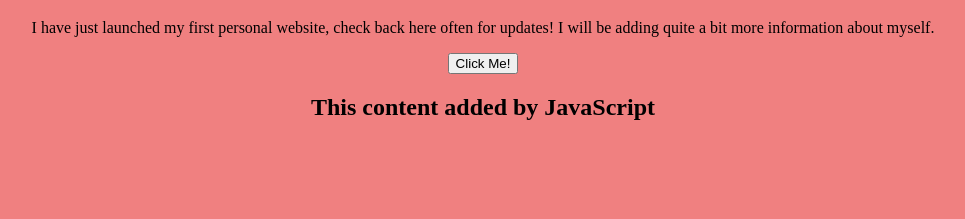
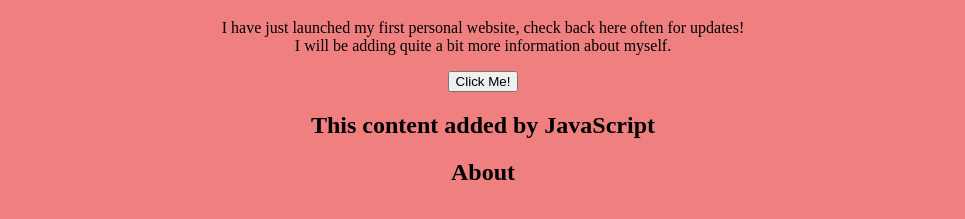
Before and after one commit to rafnicholson/first-bio-website, a plain HTML site: page index.html in a window 1280 px wide. Shown: the part 119-338 px from the top of the page, without its empty margins (157-1122 px from the left). Drawn offline with Linux system fonts and the light colour scheme.

Commit message:
Add CSS rules

```diff
--- a/index.html
+++ b/index.html
@@ -6,7 +6,7 @@
     </head>
     <body>
         <h1>Hello Everybody!</h1>
-        <p>I have just launched my first personal website, check back here often for updates!
+        <p>I have just launched my first personal website, check back here often for updates! <br>
             I will be adding quite a bit more information about myself.</p>
 
         <div>
@@ -14,5 +14,8 @@
         </div>
 
         <script type="text/javascript" src="./script.js"></script>
+        <div id="bio">
+            <h2>About</h2>
+        </div>
     </body>
 </html>
--- a/style.css
+++ b/style.css
@@ -1,5 +1,17 @@
 body {
     background: lightcoral;
-    text-align: center;
     padding-top: 50px;
 }
+
+h1, p {
+    text-align: center;
+}
+
+#button {
+    display: block;
+    margin: 0 auto;
+}
+
+h2 {
+    text-align: center;
+}
```
